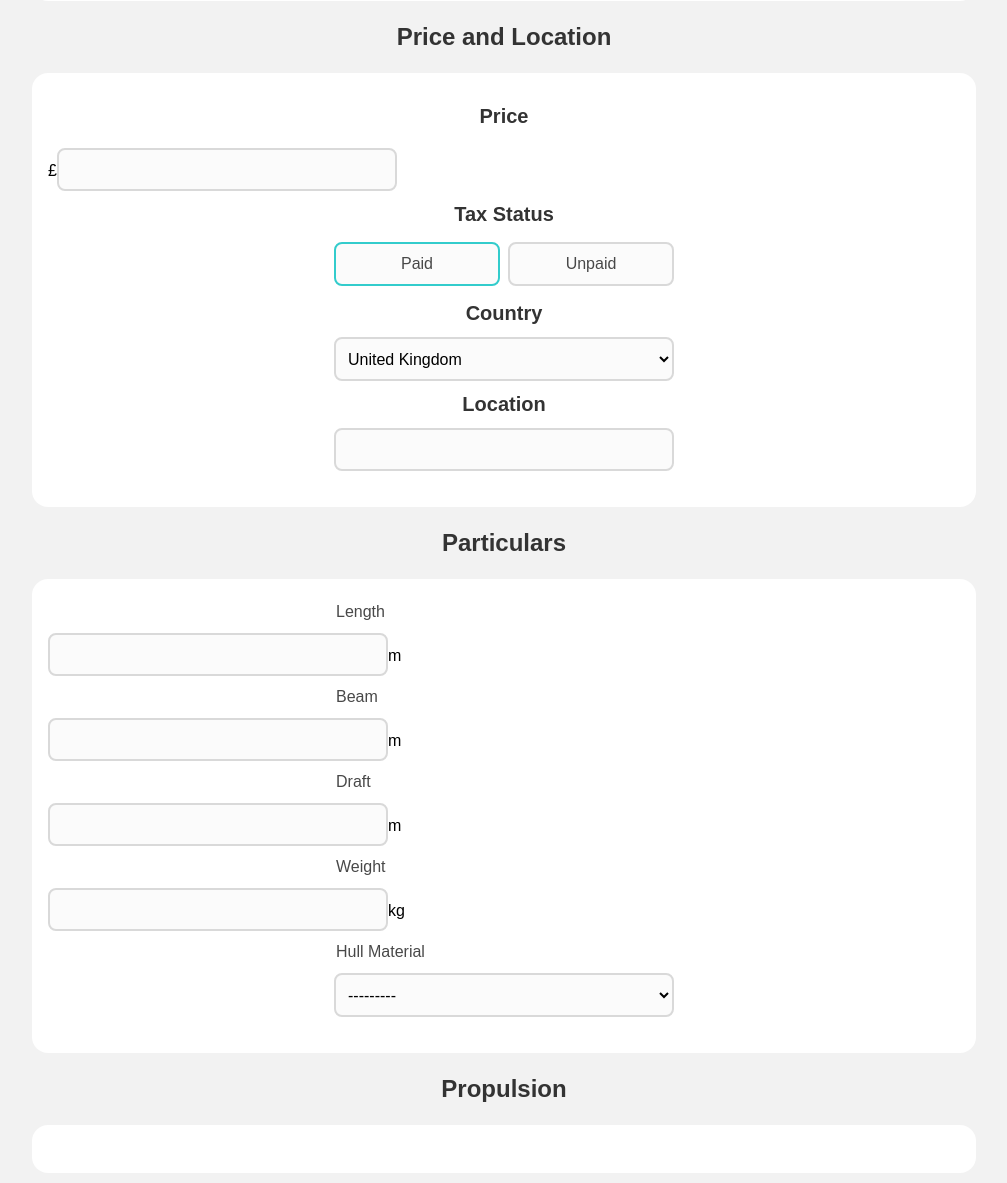
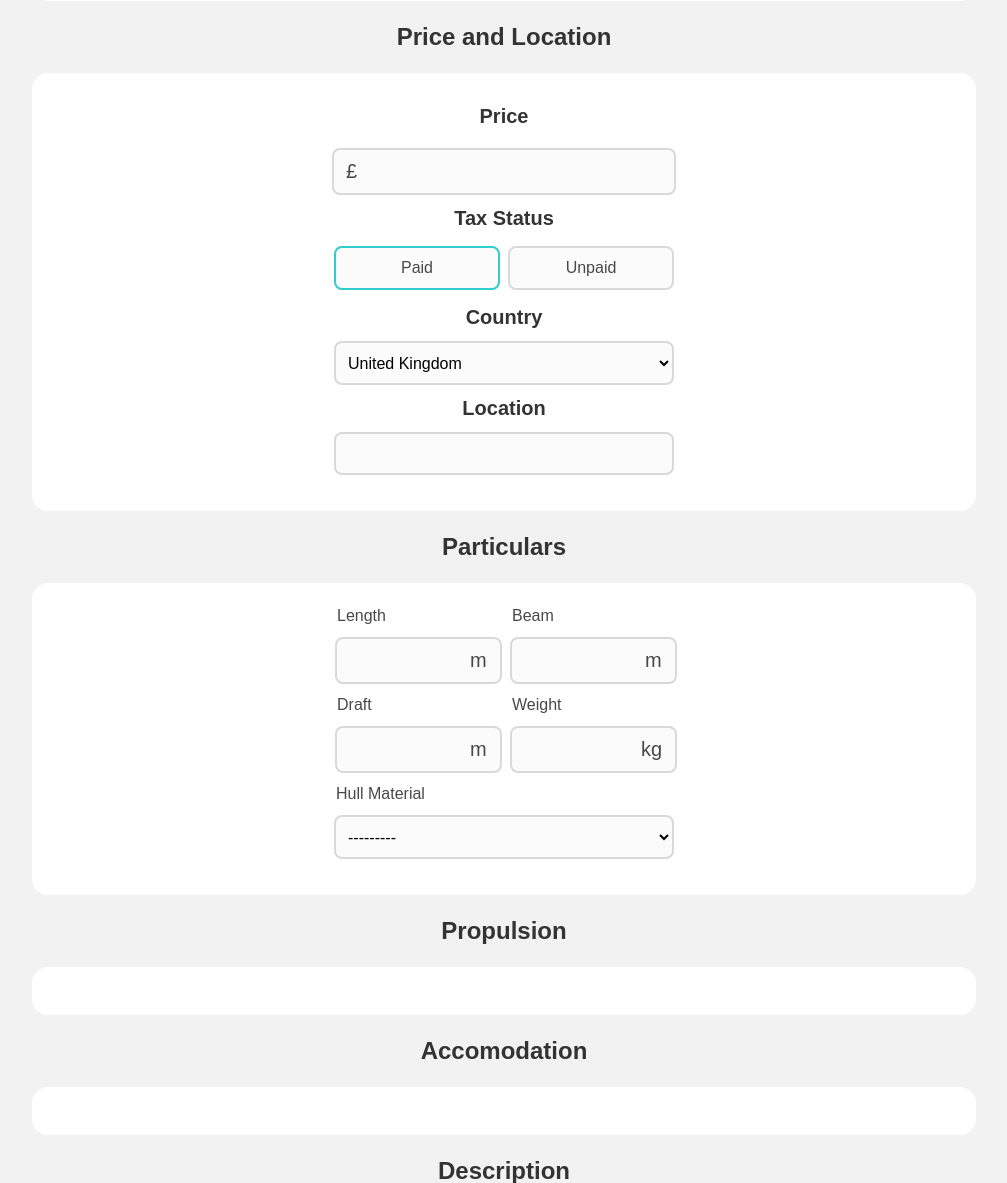
Before and after one commit to ancfoster/Next-Boat, a Django app: template listings/templates/listings/listing_create_form.html in a window 1280 px wide. Shown: the part 636-1819 px from the top of the page, without its empty margins (136-1143 px from the left). Run offline with Django 4.2, Linux system fonts and the light colour scheme; the template is opened without the code that fills it: values that come from a table or form of the project are taken from there, others are empty; parts of the project's set-up code (start-up, migrations or seed data) failed here and were passed over; some web fonts are replaced.

Commit message:
Rename selectors in create.css & add form styles

```diff
--- a/static/css/create.css
+++ b/static/css/create.css
@@ -91,7 +91,7 @@
 select:focus {
     background-color: var(--white);
 }
-#price-cont {
+.num-input-cont {
     width: 100%;
     max-width: 340px;
     font-size: 20px;
@@ -100,22 +100,26 @@
     border-radius: 8px;
     margin: 4px auto;
 }
-#price-cont input[type=number] {
-    width: calc(100% - 54px) ;
+.num-input-cont input[type=number] {
+    width: calc(100% - 58px);
     background-color: var(--form-field-bg-inactive);
     border: none !important;
     padding: 6px;
     font-size: 20px;
     font-weight: var(--medium);
+    margin-left: 4px;
 }
-#price-cont input[type=number]:active {
+.num-input-cont input[type=number]:active {
     border: 2px solid var(--accent-colour);
 }
-#currency-symbol {
+.unit-symbol {
     font-size: 20px;
     margin: 0 12px;
     font-weight: var(--medium);
     color: var(--medium-grey);
+}
+#kg-unit {
+    margin: 0 12px 0 8px;
 }
 label {
     display: block;
@@ -172,4 +176,22 @@
 }
 .radio-cont-2 [type=radio]:checked + div {
     border: 2px solid var(--accent-colour);
-  }
+}
+.wrap-flex {
+    display: flex;
+    flex-direction: row;
+    flex-wrap: wrap;
+    width: 100%;
+    max-width: 338px;
+    justify-content: space-between;
+    margin: 0 auto;
+}
+.particular-half-col {
+    display: flex;
+    flex-wrap: wrap;
+    flex-direction: column;
+    width: calc(50% - 6px);
+    max-width: 340px;
+    margin: 0;
+    box-sizing: border-box;
+}
```
